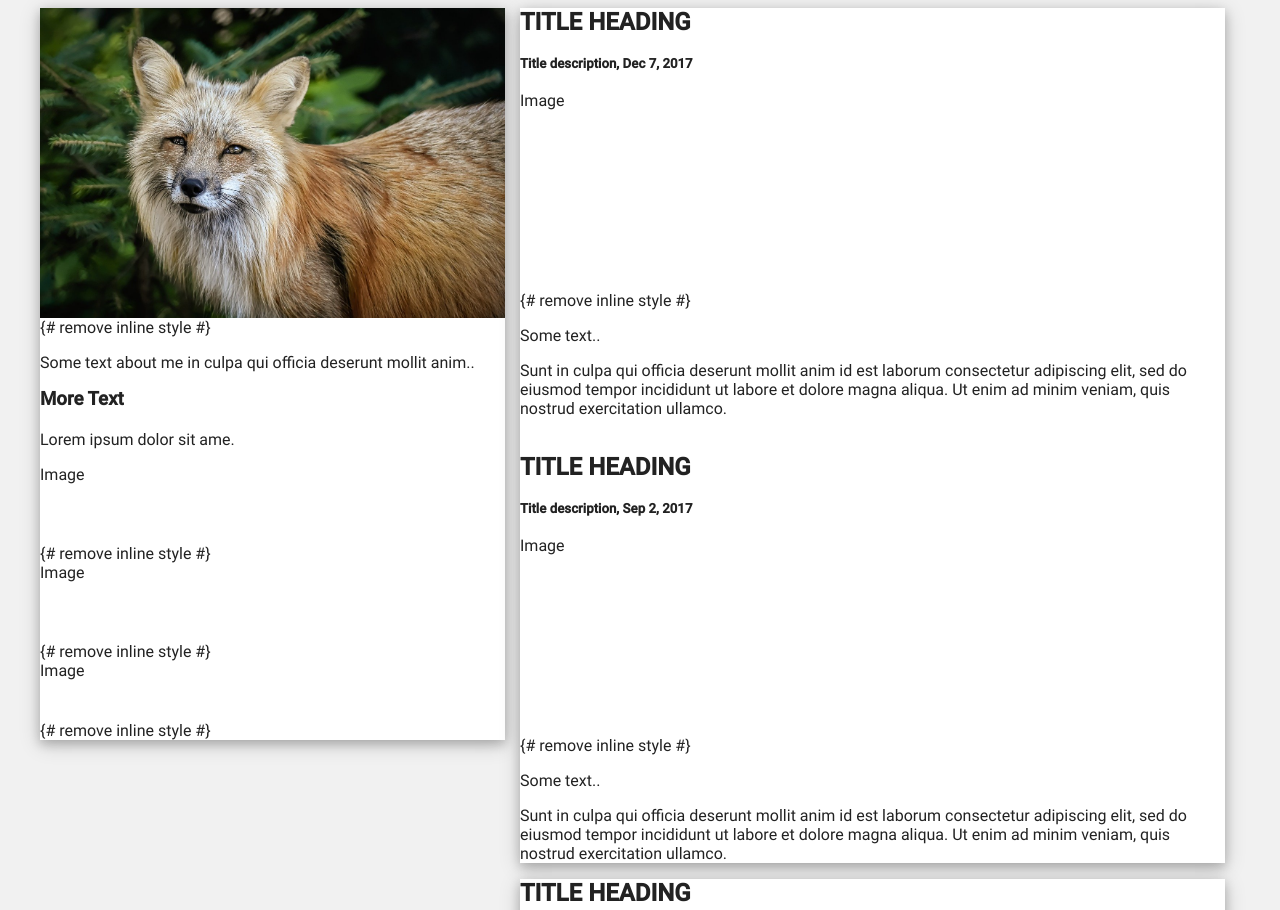
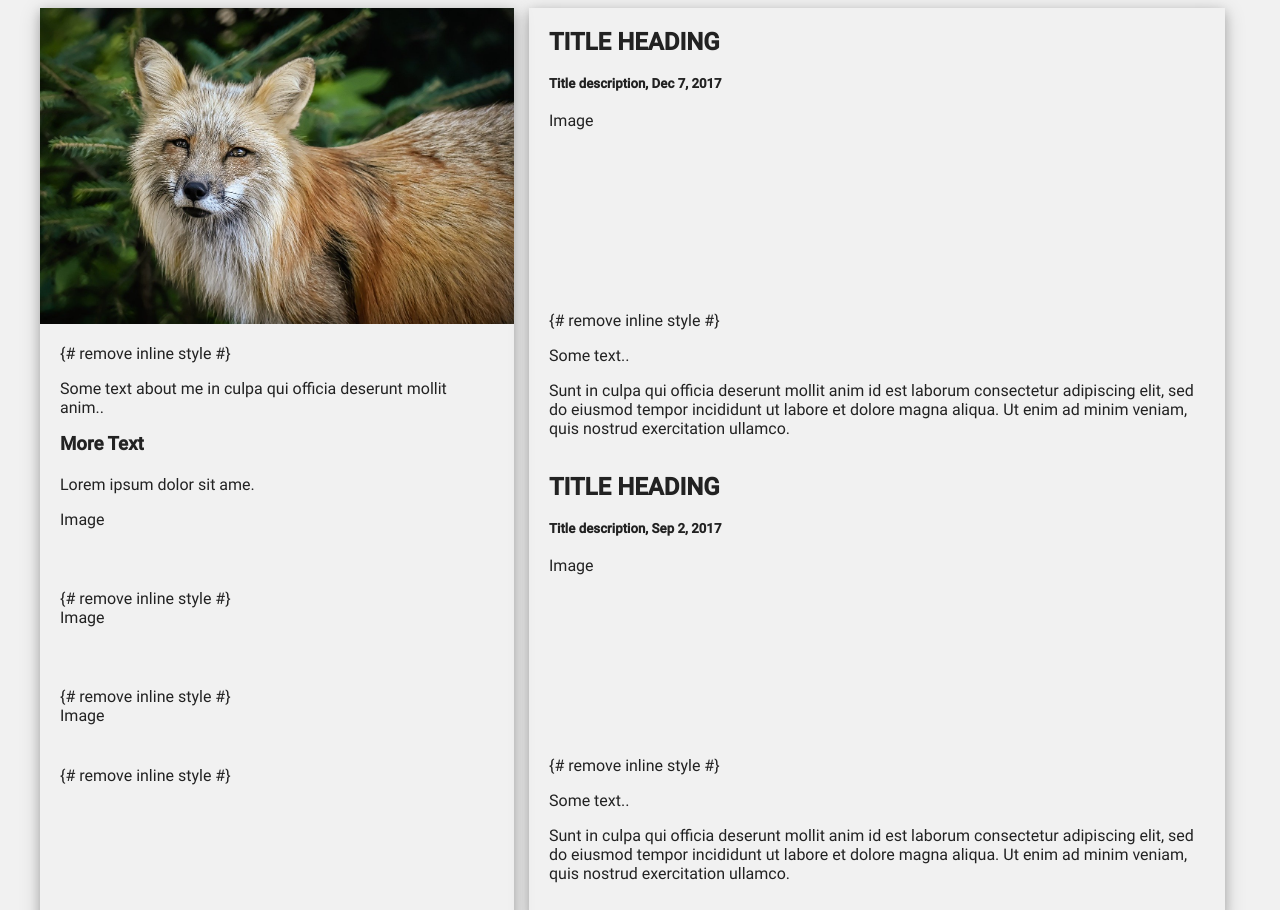
Before and after one commit to SeanVowles/SeanVowles.github.io, a website: page index.html in a window 1280 px wide. Shown: the top 910 px of the page. Drawn offline with Linux system fonts and the light colour scheme.

Commit message:
More styling up

```diff
--- a/assets/styles/main.scss
+++ b/assets/styles/main.scss
@@ -1,4 +1,5 @@
 // Modules and Variables
+@import "modules/mixins";
 @import "modules/color";
 @import "modules/typography";
 
--- /dev/null
+++ b/assets/styles/modules/_mixins.scss
@@ -0,0 +1,7 @@
+@mixin container {
+    background-color: $white;
+}
+
+@mixin box-shadow {
+    box-shadow: 0 4px 10px 0 rgba(0,0,0,0.2),0 4px 20px 0 rgba(0,0,0,0.19);
+}
--- a/assets/styles/partials/_base.scss
+++ b/assets/styles/partials/_base.scss
@@ -18,10 +18,17 @@
   display: flex;
 }
 
-.column {
-  background-color: $white;
+.panel {
+  @include box-shadow;
   margin: 0 15px 15px 0;
-  box-shadow: 0 4px 10px 0 rgba(0,0,0,0.2),0 4px 20px 0 rgba(0,0,0,0.19);
+}
+
+.display-container {
+  // nothing
+}
+
+.container {
+  padding: 20px;
 }
 
 @media (max-width: 600px) {
--- a/index.html
+++ b/index.html
@@ -8,11 +8,11 @@
     <body class="light-grey">
         <div class="content">
             <div class="row">
-                <div class="side">
-                    <div class="column">
-                        <div class="profile-image">
-                             <img src="images/fox.jpg" alt="profile-photo" class="img-responsive">
-                        </div>
+                <div class="side panel">
+                    <div class="display-container">
+                        <img src="images/fox.jpg" alt="profile-photo" class="img-responsive">
+                    </div>
+                    <div class="container">
                         {# remove inline style #}
                         <p>Some text about me in culpa qui officia deserunt mollit anim..</p>
                         <h3>More Text</h3>
@@ -26,7 +26,7 @@
                     </div>
                 </div>
                 <div class="main">
-                    <div class="column">
+                    <div class="container panel">
                         <h2>TITLE HEADING</h2>
                         <h5>Title description, Dec 7, 2017</h5>
                         <div class="fakeimg" style="height:200px;">Image</div>
@@ -42,7 +42,7 @@
                         <p>Sunt in culpa qui officia deserunt mollit anim id est laborum consectetur adipiscing elit, sed do eiusmod tempor incididunt ut labore et dolore magna aliqua. Ut enim ad minim veniam, quis nostrud exercitation ullamco.</p>
                     </div>
 
-                    <div class="column">
+                    <div class="container panel">
                         <h2>TITLE HEADING</h2>
                         <h5>Title description, Dec 7, 2017</h5>
                         <div class="fakeimg" style="height:200px;">Image</div>
@@ -62,7 +62,7 @@
         </div>
 
         <footer class="footer">
-        <p> This is my site footer </p>
+            <p> This is my site footer </p>
         </div>
 
     </body>
```
Also changed, not shown: styles/main.css, 1 other file.
